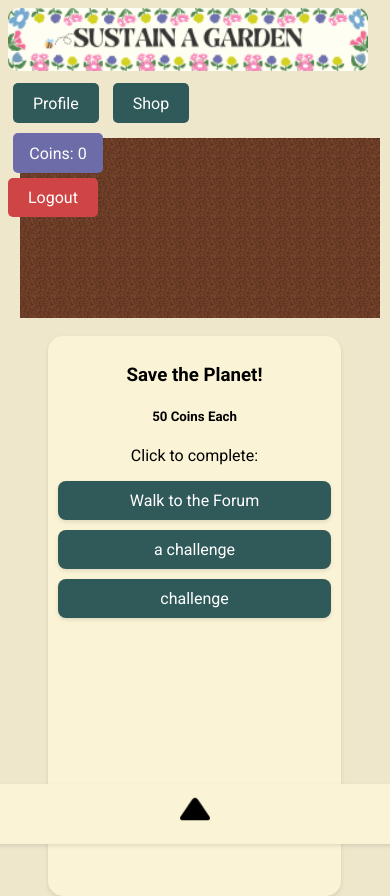
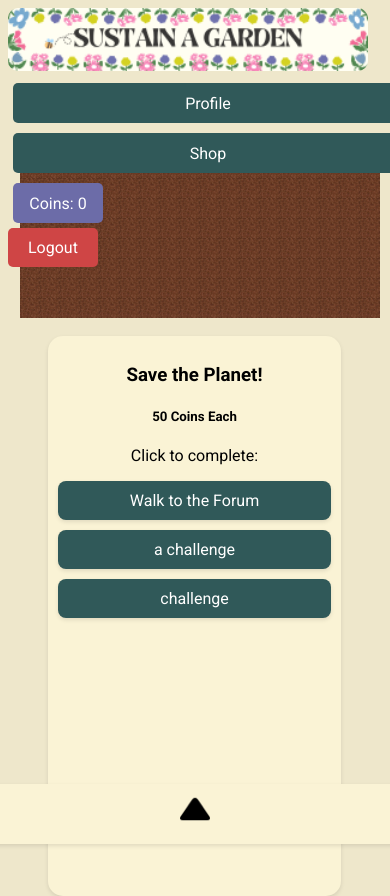
Before and after one commit to TMC330/SustainAGarden, a Django app: page /challenges/ in a window 390 px wide. Run offline with Django 4.2, Linux system fonts and the light colour scheme; a user stored in the database is signed in; data comes from the database, SQL or seed files in the repository.

Commit message:
Nav and Overflow (Mobile)

```diff
--- a/challenges/static/index/styles.css
+++ b/challenges/static/index/styles.css
@@ -462,7 +462,8 @@ input[name="csrfmiddlewaretoken"] {
 
 @media screen and (max-width: 767px) {
     body {
-        overflow: scroll;
+        overflow-x: hidden;
+        overflow-y: scroll;
     }
 
     #title img {
@@ -476,7 +477,8 @@ input[name="csrfmiddlewaretoken"] {
     }
 
     .nav {
-        display: block;
+        display: grid;
+        width: 90%;
     }
 
     #plot-container {
```
